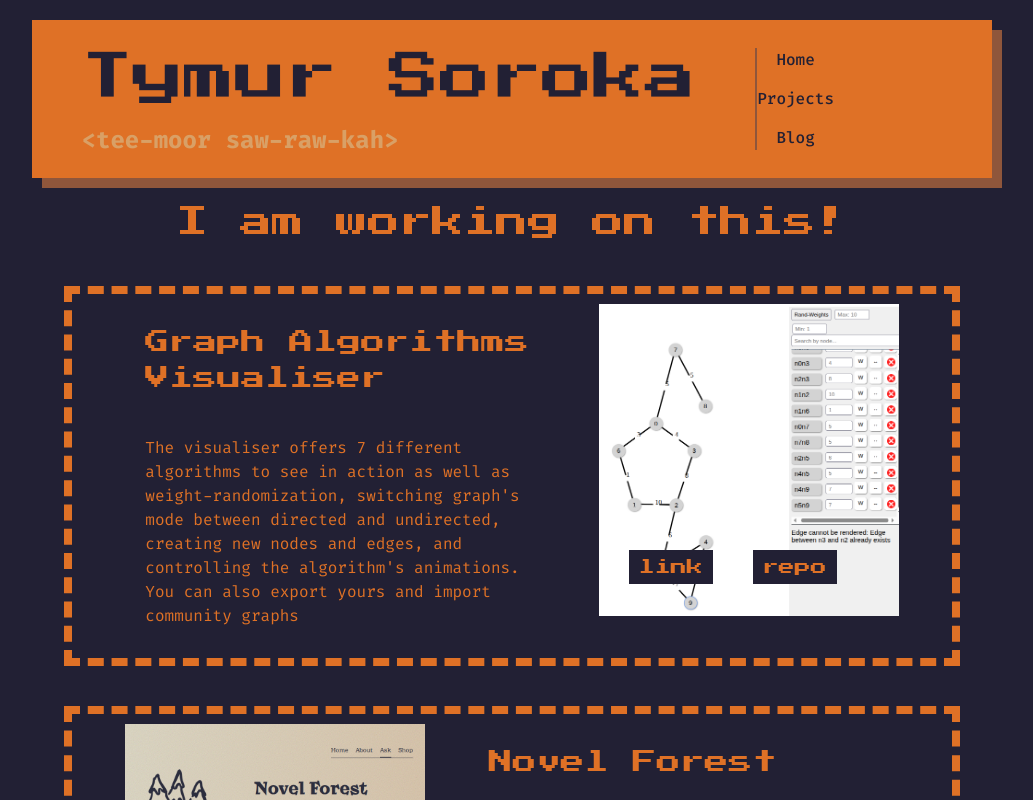
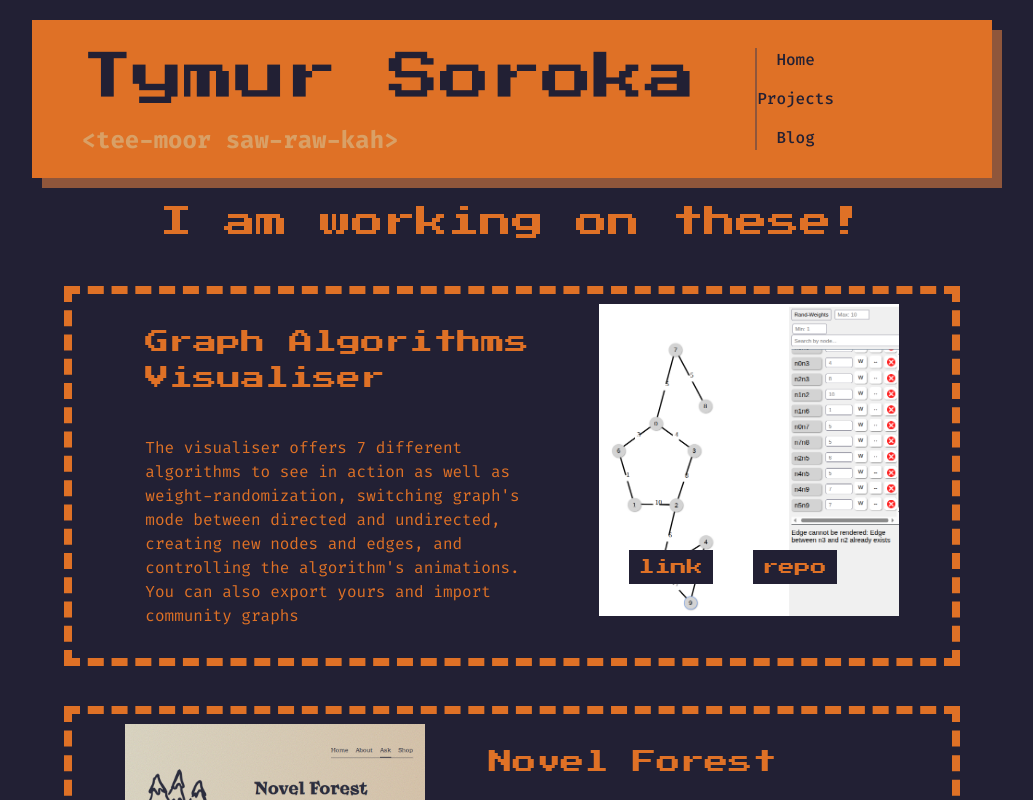
Before and after one commit to timtim40a/timtim40a.github.io, a React (Vite) app: page /projects in a window 1280 px wide. Shown: the top 800 px of the page, without its empty margins (128-1161 px from the left). Built offline with nearby package versions, Linux system fonts and the light colour scheme.

Commit message:
Fix typo

```diff
--- a/src/pages/Projects.tsx
+++ b/src/pages/Projects.tsx
@@ -3,7 +3,7 @@ import ProjectCard from "../components/projectCard/ProjectCard";
 function Projects() {
     return (
         <>
-            <h1>I am working on this!</h1>
+            <h1>I am working on these!</h1>
             <ProjectCard
                 title="Graph Algorithms Visualiser"
                 description="The visualiser offers 7 different algorithms to see in action as well as weight-randomization, switching graph's mode between directed and undirected, creating new nodes and edges, and controlling the algorithm's animations. You can also export yours and import community graphs"
```
